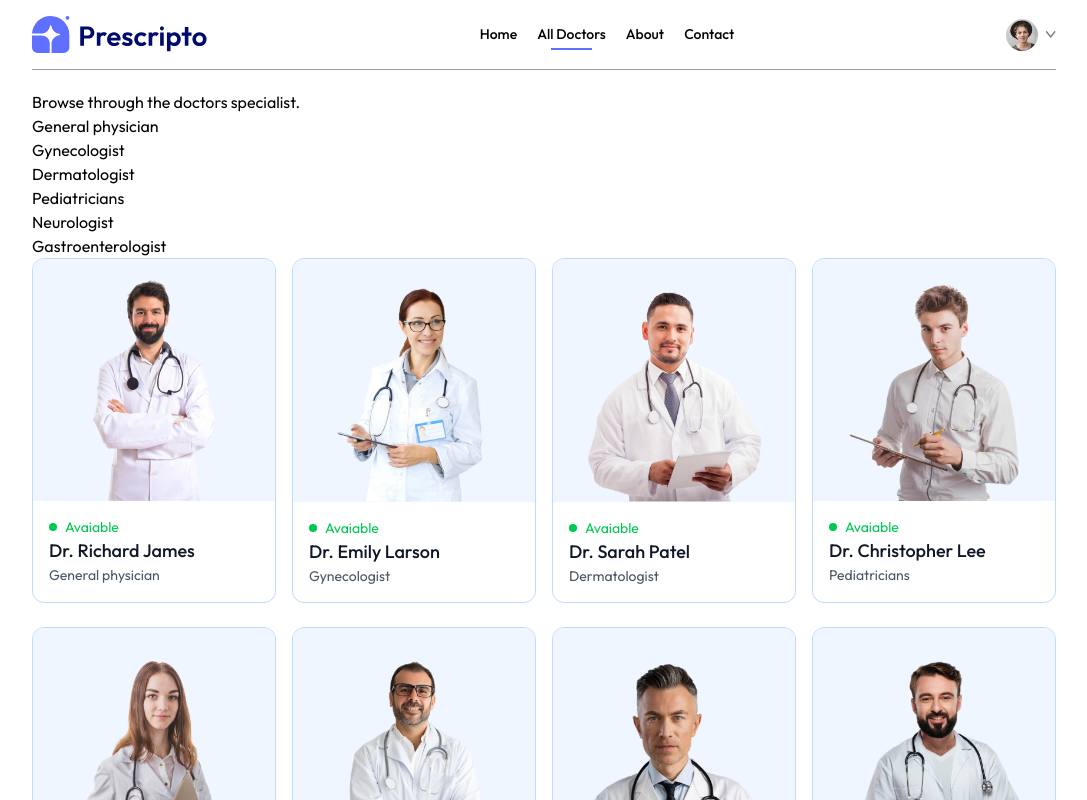
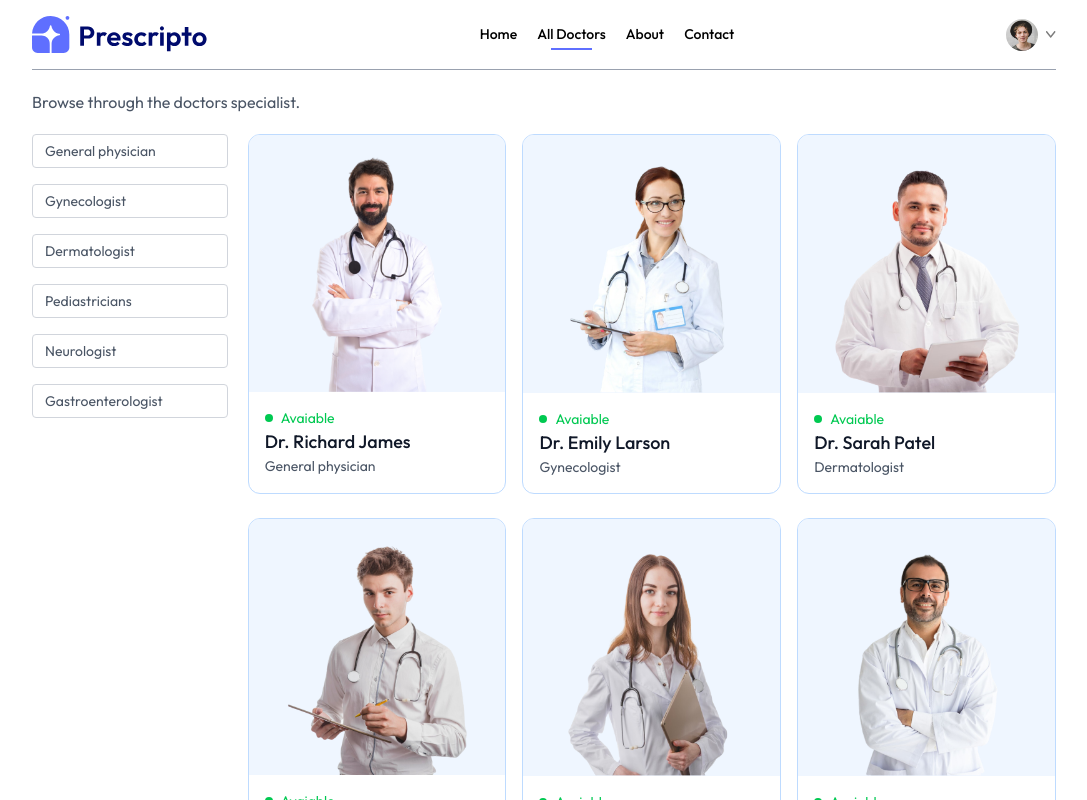
Before and after one commit to Shakithyanshaw/prescripto, a React (Vite) app in the folder frontend/: page /doctors in a window 1280 px wide. Shown: the top 800 px of the page, without its empty margins (96-1183 px from the left). Built offline with nearby package versions, Linux system fonts and the light colour scheme.

Commit message:
add interactive speciality filter sidebar, active styling, and appointment navigation

```diff
--- a/frontend/src/assets/assets.js
+++ b/frontend/src/assets/assets.js
@@ -1,42 +1,41 @@
-import appointment_img from './appointment_img.png'
-import header_img from './header_img.png'
-import group_profiles from './group_profiles.png'
-import profile_pic from './profile_pic.png'
-import contact_image from './contact_image.png'
-import about_image from './about_image.png'
-import logo from './logo.svg'
-import dropdown_icon from './dropdown_icon.svg'
-import menu_icon from './menu_icon.svg'
-import cross_icon from './cross_icon.png'
-import chats_icon from './chats_icon.svg'
-import verified_icon from './verified_icon.svg'
-import arrow_icon from './arrow_icon.svg'
-import info_icon from './info_icon.svg'
-import upload_icon from './upload_icon.png'
-import stripe_logo from './stripe_logo.png'
-import razorpay_logo from './razorpay_logo.png'
-import doc1 from './doc1.png'
-import doc2 from './doc2.png'
-import doc3 from './doc3.png'
-import doc4 from './doc4.png'
-import doc5 from './doc5.png'
-import doc6 from './doc6.png'
-import doc7 from './doc7.png'
-import doc8 from './doc8.png'
-import doc9 from './doc9.png'
-import doc10 from './doc10.png'
-import doc11 from './doc11.png'
-import doc12 from './doc12.png'
-import doc13 from './doc13.png'
-import doc14 from './doc14.png'
-import doc15 from './doc15.png'
-import Dermatologist from './Dermatologist.svg'
-import Gastroenterologist from './Gastroenterologist.svg'
-import General_physician from './General_physician.svg'
-import Gynecologist from './Gynecologist.svg'
-import Neurologist from './Neurologist.svg'
-import Pediatricians from './Pediatricians.svg'
-
+import appointment_img from './appointment_img.png';
+import header_img from './header_img.png';
+import group_profiles from './group_profiles.png';
+import profile_pic from './profile_pic.png';
+import contact_image from './contact_image.png';
+import about_image from './about_image.png';
+import logo from './logo.svg';
+import dropdown_icon from './dropdown_icon.svg';
+import menu_icon from './menu_icon.svg';
+import cross_icon from './cross_icon.png';
+import chats_icon from './chats_icon.svg';
+import verified_icon from './verified_icon.svg';
+import arrow_icon from './arrow_icon.svg';
+import info_icon from './info_icon.svg';
+import upload_icon from './upload_icon.png';
+import stripe_logo from './stripe_logo.png';
+import razorpay_logo from './razorpay_logo.png';
+import doc1 from './doc1.png';
+import doc2 from './doc2.png';
+import doc3 from './doc3.png';
+import doc4 from './doc4.png';
+import doc5 from './doc5.png';
+import doc6 from './doc6.png';
+import doc7 from './doc7.png';
+import doc8 from './doc8.png';
+import doc9 from './doc9.png';
+import doc10 from './doc10.png';
+import doc11 from './doc11.png';
+import doc12 from './doc12.png';
+import doc13 from './doc13.png';
+import doc14 from './doc14.png';
+import doc15 from './doc15.png';
+import Dermatologist from './Dermatologist.svg';
+import Gastroenterologist from './Gastroenterologist.svg';
+import General_physician from './General_physician.svg';
+import Gynecologist from './Gynecologist.svg';
+import Neurologist from './Neurologist.svg';
+import Pediatricians from './Pediatricians.svg';
 
 export const assets = {
   appointment_img,
@@ -55,35 +54,35 @@ export const assets = {
   dropdown_icon,
   upload_icon,
   stripe_logo,
-    razorpay_logo
-}
+  razorpay_logo,
+};
 
 export const specialityData = [
   {
     speciality: 'General physician',
-        image: General_physician
+    image: General_physician,
   },
   {
     speciality: 'Gynecologist',
-        image: Gynecologist
+    image: Gynecologist,
   },
   {
     speciality: 'Dermatologist',
-        image: Dermatologist
+    image: Dermatologist,
   },
   {
     speciality: 'Pediatricians',
-        image: Pediatricians
+    image: Pediatricians,
   },
   {
     speciality: 'Neurologist',
-        image: Neurologist
+    image: Neurologist,
   },
   {
     speciality: 'Gastroenterologist',
-        image: Gastroenterologist
+    image: Gastroenterologist,
   },
-]
+];
 
 export const doctors = [
   {
@@ -93,12 +92,13 @@ export const doctors = [
     speciality: 'General physician',
     degree: 'MBBS',
     experience: '4 Years',
-        about: 'Dr. Davis has a strong commitment to delivering comprehensive medical care, focusing on preventive medicine, early diagnosis, and effective treatment strategies. Dr. Davis has a strong commitment to delivering comprehensive medical care, focusing on preventive medicine, early diagnosis, and effective treatment strategies.',
+    about:
+      'Dr. Davis has a strong commitment to delivering comprehensive medical care, focusing on preventive medicine, early diagnosis, and effective treatment strategies. Dr. Davis has a strong commitment to delivering comprehensive medical care, focusing on preventive medicine, early diagnosis, and effective treatment strategies.',
     fees: 50,
     address: {
       line1: '17th Cross, Richmond',
-            line2: 'Circle, Ring Road, London'
-        }
+      line2: 'Circle, Ring Road, London',
+    },
   },
   {
     _id: 'doc2',
@@ -107,12 +107,13 @@ export const doctors = [
     speciality: 'Gynecologist',
     degree: 'MBBS',
     experience: '3 Years',
-        about: 'Dr. Davis has a strong commitment to delivering comprehensive medical care, focusing on preventive medicine, early diagnosis, and effective treatment strategies. Dr. Davis has a strong commitment to delivering comprehensive medical care, focusing on preventive medicine, early diagnosis, and effective treatment strategies.',
+    about:
+      'Dr. Davis has a strong commitment to delivering comprehensive medical care, focusing on preventive medicine, early diagnosis, and effective treatment strategies. Dr. Davis has a strong commitment to delivering comprehensive medical care, focusing on preventive medicine, early diagnosis, and effective treatment strategies.',
     fees: 60,
     address: {
       line1: '27th Cross, Richmond',
-            line2: 'Circle, Ring Road, London'
-        }
+      line2: 'Circle, Ring Road, London',
+    },
   },
   {
     _id: 'doc3',
@@ -121,12 +122,13 @@ export const doctors = [
     speciality: 'Dermatologist',
     degree: 'MBBS',
     experience: '1 Years',
-        about: 'Dr. Davis has a strong commitment to delivering comprehensive medical care, focusing on preventive medicine, early diagnosis, and effective treatment strategies. Dr. Davis has a strong commitment to delivering comprehensive medical care, focusing on preventive medicine, early diagnosis, and effective treatment strategies.',
+    about:
+      'Dr. Davis has a strong commitment to delivering comprehensive medical care, focusing on preventive medicine, early diagnosis, and effective treatment strategies. Dr. Davis has a strong commitment to delivering comprehensive medical care, focusing on preventive medicine, early diagnosis, and effective treatment strategies.',
     fees: 30,
     address: {
       line1: '37th Cross, Richmond',
-            line2: 'Circle, Ring Road, London'
-        }
+      line2: 'Circle, Ring Road, London',
+    },
   },
   {
     _id: 'doc4',
@@ -135,12 +137,13 @@ export const doctors = [
     speciality: 'Pediatricians',
     degree: 'MBBS',
     experience: '2 Years',
-        about: 'Dr. Davis has a strong commitment to delivering comprehensive medical care, focusing on preventive medicine, early diagnosis, and effective treatment strategies. Dr. Davis has a strong commitment to delivering comprehensive medical care, focusing on preventive medicine, early diagnosis, and effective treatment strategies.',
+    about:
+      'Dr. Davis has a strong commitment to delivering comprehensive medical care, focusing on preventive medicine, early diagnosis, and effective treatment strategies. Dr. Davis has a strong commitment to delivering comprehensive medical care, focusing on preventive medicine, early diagnosis, and effective treatment strategies.',
     fees: 40,
     address: {
       line1: '47th Cross, Richmond',
-            line2: 'Circle, Ring Road, London'
-        }
+      line2: 'Circle, Ring Road, London',
+    },
   },
   {
     _id: 'doc5',
@@ -149,12 +152,13 @@ export const doctors = [
     speciality: 'Neurologist',
     degree: 'MBBS',
     experience: '4 Years',
-        about: 'Dr. Davis has a strong commitment to delivering comprehensive medical care, focusing on preventive medicine, early diagnosis, and effective treatment strategies. Dr. Davis has a strong commitment to delivering comprehensive medical care, focusing on preventive medicine, early diagnosis, and effective treatment strategies.',
+    about:
+      'Dr. Davis has a strong commitment to delivering comprehensive medical care, focusing on preventive medicine, early diagnosis, and effective treatment strategies. Dr. Davis has a strong commitment to delivering comprehensive medical care, focusing on preventive medicine, early diagnosis, and effective treatment strategies.',
     fees: 50,
     address: {
       line1: '57th Cross, Richmond',
-            line2: 'Circle, Ring Road, London'
-        }
+      line2: 'Circle, Ring Road, London',
+    },
   },
   {
     _id: 'doc6',
@@ -163,12 +167,13 @@ export const doctors = [
     speciality: 'Neurologist',
     degree: 'MBBS',
     experience: '4 Years',
-        about: 'Dr. Davis has a strong commitment to delivering comprehensive medical care, focusing on preventive medicine, early diagnosis, and effective treatment strategies. Dr. Davis has a strong commitment to delivering comprehensive medical care, focusing on preventive medicine, early diagnosis, and effective treatment strategies.',
+    about:
+      'Dr. Davis has a strong commitment to delivering comprehensive medical care, focusing on preventive medicine, early diagnosis, and effective treatment strategies. Dr. Davis has a strong commitment to delivering comprehensive medical care, focusing on preventive medicine, early diagnosis, and effective treatment strategies.',
     fees: 50,
     address: {
       line1: '57th Cross, Richmond',
-            line2: 'Circle, Ring Road, London'
-        }
+      line2: 'Circle, Ring Road, London',
+    },
   },
   {
     _id: 'doc7',
@@ -177,12 +182,13 @@ export const doctors = [
     speciality: 'General physician',
     degree: 'MBBS',
     experience: '4 Years',
-        about: 'Dr. Davis has a strong commitment to delivering comprehensive medical care, focusing on preventive medicine, early diagnosis, and effective treatment strategies. Dr. Davis has a strong commitment to delivering comprehensive medical care, focusing on preventive medicine, early diagnosis, and effective treatment strategies.',
+    about:
+      'Dr. Davis has a strong commitment to delivering comprehensive medical care, focusing on preventive medicine, early diagnosis, and effective treatment strategies. Dr. Davis has a strong commitment to delivering comprehensive medical care, focusing on preventive medicine, early diagnosis, and effective treatment strategies.',
     fees: 50,
     address: {
       line1: '17th Cross, Richmond',
-            line2: 'Circle, Ring Road, London'
-        }
+      line2: 'Circle, Ring Road, London',
+    },
   },
   {
     _id: 'doc8',
@@ -191,12 +197,13 @@ export const doctors = [
     speciality: 'Gynecologist',
     degree: 'MBBS',
     experience: '3 Years',
-        about: 'Dr. Davis has a strong commitment to delivering comprehensive medical care, focusing on preventive medicine, early diagnosis, and effective treatment strategies. Dr. Davis has a strong commitment to delivering comprehensive medical care, focusing on preventive medicine, early diagnosis, and effective treatment strategies.',
+    about:
+      'Dr. Davis has a strong commitment to delivering comprehensive medical care, focusing on preventive medicine, early diagnosis, and effective treatment strategies. Dr. Davis has a strong commitment to delivering comprehensive medical care, focusing on preventive medicine, early diagnosis, and effective treatment strategies.',
     fees: 60,
     address: {
       line1: '27th Cross, Richmond',
-            line2: 'Circle, Ring Road, London'
-        }
+      line2: 'Circle, Ring Road, London',
+    },
   },
   {
     _id: 'doc9',
@@ -205,12 +212,13 @@ export const doctors = [
     speciality: 'Dermatologist',
     degree: 'MBBS',
     experience: '1 Years',
-        about: 'Dr. Davis has a strong commitment to delivering comprehensive medical care, focusing on preventive medicine, early diagnosis, and effective treatment strategies. Dr. Davis has a strong commitment to delivering comprehensive medical care, focusing on preventive medicine, early diagnosis, and effective treatment strategies.',
+    about:
+      'Dr. Davis has a strong commitment to delivering comprehensive medical care, focusing on preventive medicine, early diagnosis, and effective treatment strategies. Dr. Davis has a strong commitment to delivering comprehensive medical care, focusing on preventive medicine, early diagnosis, and effective treatment strategies.',
     fees: 30,
     address: {
       line1: '37th Cross, Richmond',
-            line2: 'Circle, Ring Road, London'
-        }
+      line2: 'Circle, Ring Road, London',
+    },
   },
   {
     _id: 'doc10',
@@ -219,26 +227,28 @@ export const doctors = [
     speciality: 'Pediatricians',
     degree: 'MBBS',
     experience: '2 Years',
-        about: 'Dr. Davis has a strong commitment to delivering comprehensive medical care, focusing on preventive medicine, early diagnosis, and effective treatment strategies. Dr. Davis has a strong commitment to delivering comprehensive medical care, focusing on preventive medicine, early diagnosis, and effective treatment strategies.',
+    about:
+      'Dr. Davis has a strong commitment to delivering comprehensive medical care, focusing on preventive medicine, early diagnosis, and effective treatment strategies. Dr. Davis has a strong commitment to delivering comprehensive medical care, focusing on preventive medicine, early diagnosis, and effective treatment strategies.',
     fees: 40,
     address: {
       line1: '47th Cross, Richmond',
-            line2: 'Circle, Ring Road, London'
-        }
+      line2: 'Circle, Ring Road, London',
+    },
   },
   {
     _id: 'doc11',
     name: 'Dr. Zoe Kelly',
     image: doc11,
-        speciality: 'Neurologist',
+    speciality: 'Gastroenterologist',
     degree: 'MBBS',
     experience: '4 Years',
-        about: 'Dr. Davis has a strong commitment to delivering comprehensive medical care, focusing on preventive medicine, early diagnosis, and effective treatment strategies. Dr. Davis has a strong commitment to delivering comprehensive medical care, focusing on preventive medicine, early diagnosis, and effective treatment strategies.',
+    about:
+      'Dr. Davis has a strong commitment to delivering comprehensive medical care, focusing on preventive medicine, early diagnosis, and effective treatment strategies. Dr. Davis has a strong commitment to delivering comprehensive medical care, focusing on preventive medicine, early diagnosis, and effective treatment strategies.',
     fees: 50,
     address: {
       line1: '57th Cross, Richmond',
-            line2: 'Circle, Ring Road, London'
-        }
+      line2: 'Circle, Ring Road, London',
+    },
   },
   {
     _id: 'doc12',
@@ -247,12 +257,13 @@ export const doctors = [
     speciality: 'Neurologist',
     degree: 'MBBS',
     experience: '4 Years',
-        about: 'Dr. Davis has a strong commitment to delivering comprehensive medical care, focusing on preventive medicine, early diagnosis, and effective treatment strategies. Dr. Davis has a strong commitment to delivering comprehensive medical care, focusing on preventive medicine, early diagnosis, and effective treatment strategies.',
+    about:
+      'Dr. Davis has a strong commitment to delivering comprehensive medical care, focusing on preventive medicine, early diagnosis, and effective treatment strategies. Dr. Davis has a strong commitment to delivering comprehensive medical care, focusing on preventive medicine, early diagnosis, and effective treatment strategies.',
     fees: 50,
     address: {
       line1: '57th Cross, Richmond',
-            line2: 'Circle, Ring Road, London'
-        }
+      line2: 'Circle, Ring Road, London',
+    },
   },
   {
     _id: 'doc13',
@@ -261,12 +272,13 @@ export const doctors = [
     speciality: 'General physician',
     degree: 'MBBS',
     experience: '4 Years',
-        about: 'Dr. Davis has a strong commitment to delivering comprehensive medical care, focusing on preventive medicine, early diagnosis, and effective treatment strategies. Dr. Davis has a strong commitment to delivering comprehensive medical care, focusing on preventive medicine, early diagnosis, and effective treatment strategies.',
+    about:
+      'Dr. Davis has a strong commitment to delivering comprehensive medical care, focusing on preventive medicine, early diagnosis, and effective treatment strategies. Dr. Davis has a strong commitment to delivering comprehensive medical care, focusing on preventive medicine, early diagnosis, and effective treatment strategies.',
     fees: 50,
     address: {
       line1: '17th Cross, Richmond',
-            line2: 'Circle, Ring Road, London'
-        }
+      line2: 'Circle, Ring Road, London',
+    },
   },
   {
     _id: 'doc14',
@@ -275,12 +287,13 @@ export const doctors = [
     speciality: 'Gynecologist',
     degree: 'MBBS',
     experience: '3 Years',
-        about: 'Dr. Davis has a strong commitment to delivering comprehensive medical care, focusing on preventive medicine, early diagnosis, and effective treatment strategies. Dr. Davis has a strong commitment to delivering comprehensive medical care, focusing on preventive medicine, early diagnosis, and effective treatment strategies.',
+    about:
+      'Dr. Davis has a strong commitment to delivering comprehensive medical care, focusing on preventive medicine, early diagnosis, and effective treatment strategies. Dr. Davis has a strong commitment to delivering comprehensive medical care, focusing on preventive medicine, early diagnosis, and effective treatment strategies.',
     fees: 60,
     address: {
       line1: '27th Cross, Richmond',
-            line2: 'Circle, Ring Road, London'
-        }
+      line2: 'Circle, Ring Road, London',
+    },
   },
   {
     _id: 'doc15',
@@ -289,11 +302,12 @@ export const doctors = [
     speciality: 'Dermatologist',
     degree: 'MBBS',
     experience: '1 Years',
-        about: 'Dr. Davis has a strong commitment to delivering comprehensive medical care, focusing on preventive medicine, early diagnosis, and effective treatment strategies. Dr. Davis has a strong commitment to delivering comprehensive medical care, focusing on preventive medicine, early diagnosis, and effective treatment strategies.',
+    about:
+      'Dr. Davis has a strong commitment to delivering comprehensive medical care, focusing on preventive medicine, early diagnosis, and effective treatment strategies. Dr. Davis has a strong commitment to delivering comprehensive medical care, focusing on preventive medicine, early diagnosis, and effective treatment strategies.',
     fees: 30,
     address: {
       line1: '37th Cross, Richmond',
-            line2: 'Circle, Ring Road, London'
-        }
+      line2: 'Circle, Ring Road, London',
     },
-]
+  },
+];
--- a/frontend/src/pages/Doctors.jsx
+++ b/frontend/src/pages/Doctors.jsx
@@ -24,15 +24,70 @@ const Doctors = () => {
 
   return (
     <div>
-      <p>Browse through the doctors specialist.</p>
-      <div>
-        <div>
-          <p>General physician</p>
-          <p>Gynecologist</p>
-          <p>Dermatologist</p>
-          <p>Pediatricians</p>
-          <p>Neurologist</p>
-          <p>Gastroenterologist</p>
+      <p className="text-gray-600">Browse through the doctors specialist.</p>
+      <div className="flex flex-col sm:flex-row items-start gap-5 mt-5">
+        <div className="flex flex-col gap-4 text-sm text-gray-600">
+          <p
+            onClick={() =>
+              speciality === 'General physician'
+                ? navigate('/doctors')
+                : navigate('/doctors/General physician')
+            }
+            className={`w-[94vw] sm:w-auto pl-3 py-1.5 pr-16 border border-gray-300 rounded transition-all cursor-pointer ${speciality === 'General physician' ? 'bg-indigo-100 text-black' : ''}`}
+          >
+            {' '}
+            General physician
+          </p>
+          <p
+            onClick={() =>
+              speciality === 'Gynecologist'
+                ? navigate('/doctors')
+                : navigate('/doctors/Gynecologist')
+            }
+            className={`w-[94vw] sm:w-auto pl-3 py-1.5 pr-16 border border-gray-300 rounded transition-all cursor-pointer ${speciality === 'Gynecologist' ? 'bg-indigo-100 text-black' : ''}`}
+          >
+            Gynecologist
+          </p>
+          <p
+            onClick={() =>
+              speciality === 'Dermatologist'
+                ? navigate('/doctors')
+                : navigate('/doctors/Dermatologist')
+            }
+            className={`w-[94vw] sm:w-auto pl-3 py-1.5 pr-16 border border-gray-300 rounded transition-all cursor-pointer ${speciality === 'Dermatologist' ? 'bg-indigo-100 text-black' : ''}`}
+          >
+            Dermatologist
+          </p>
+          <p
+            onClick={() =>
+              speciality === 'Pediatricians'
+                ? navigate('/doctors')
+                : navigate('/doctors/Pediatricians')
+            }
+            className={`w-[94vw] sm:w-auto pl-3 py-1.5 pr-16 border border-gray-300 rounded transition-all cursor-pointer ${speciality === 'Pediatricians' ? 'bg-indigo-100 text-black' : ''}`}
+          >
+            Pediastricians
+          </p>
+          <p
+            onClick={() =>
+              speciality === 'Neurologist'
+                ? navigate('/doctors')
+                : navigate('/doctors/Neurologist')
+            }
+            className={`w-[94vw] sm:w-auto pl-3 py-1.5 pr-16 border border-gray-300 rounded transition-all cursor-pointer ${speciality === 'Neurologist' ? 'bg-indigo-100 text-black' : ''}`}
+          >
+            Neurologist
+          </p>
+          <p
+            onClick={() =>
+              speciality === 'Gastroenterologist'
+                ? navigate('/doctors')
+                : navigate('/doctors/Gastroenterologist')
+            }
+            className={`w-[94vw] sm:w-auto pl-3 py-1.5 pr-16 border border-gray-300 rounded transition-all cursor-pointer ${speciality === 'Gastroenterologist' ? 'bg-indigo-100 text-black' : ''}`}
+          >
+            Gastroenterologist
+          </p>
         </div>
         <div className="w-full grid grid-cols-auto gap-4 gap-y-6">
           {filterDoc.map((item, index) => (
```
Lines whose indentation alone changed are shown as unchanged.
